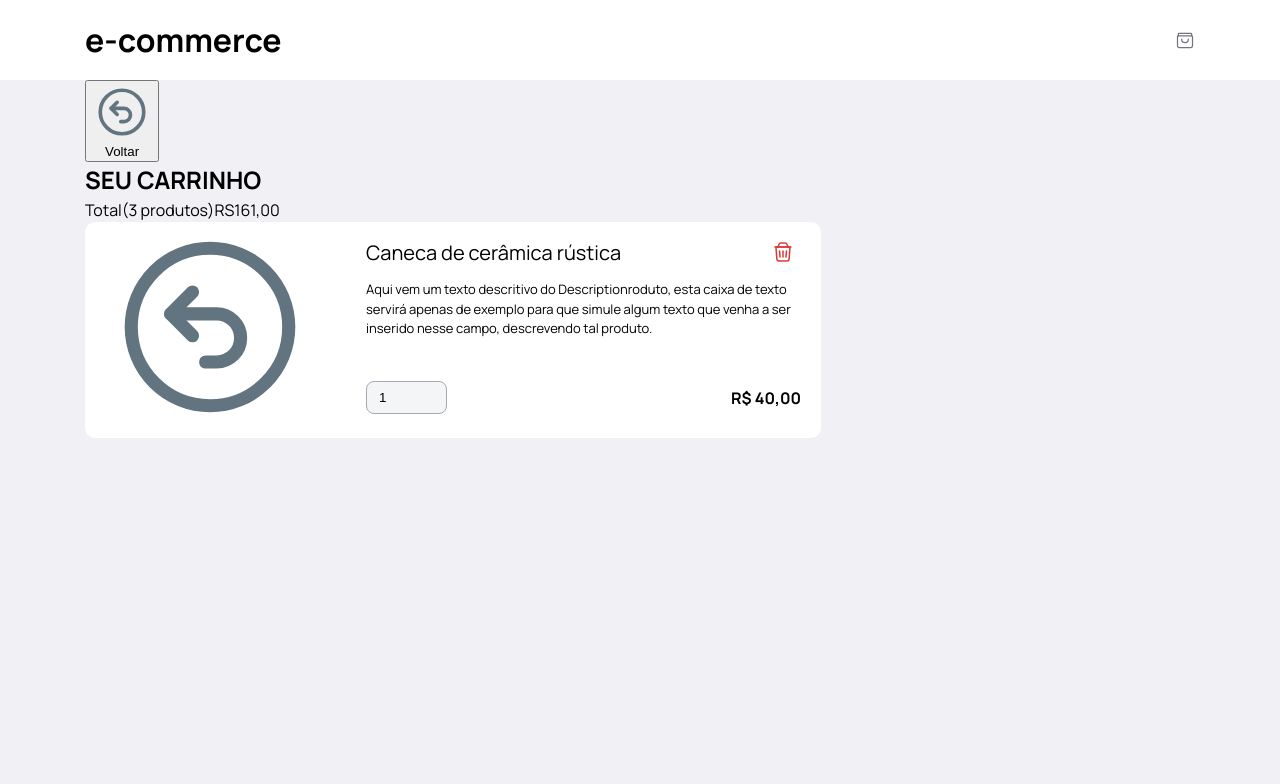
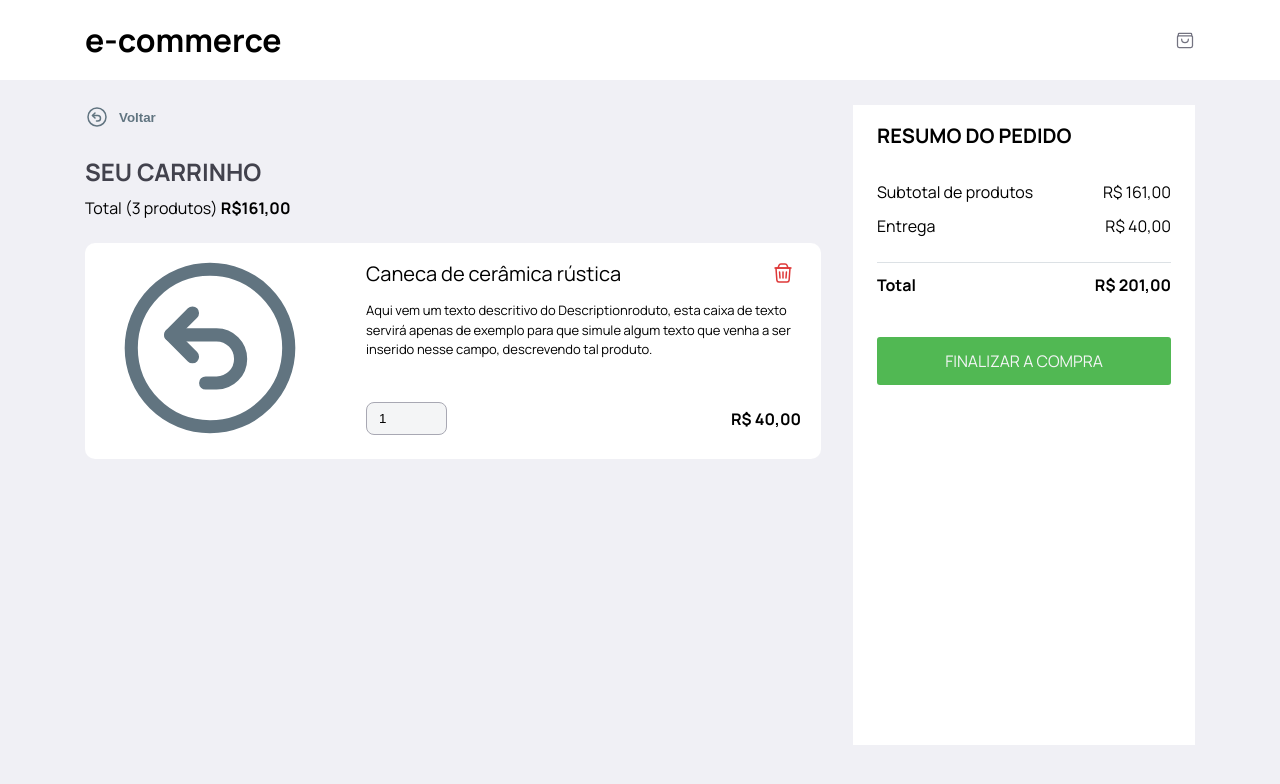
Before and after one commit to joaoghabriell1/e-commerce-app, a React (Vite) app: page /shop-bag in a window 1280 px wide. Shown: the top 784 px of the page. Built offline with nearby package versions, Linux system fonts and the light colour scheme; no server answers.

Commit message:
shop bag styling and components

```diff
--- /dev/null
+++ b/src/components/OrderSum/index.tsx
@@ -0,0 +1,80 @@
+import styled from "styled-components";
+
+const OrderSum = () => {
+  return (
+    <Aside>
+      <div>
+        <Title>resumo do pedido</Title>
+      </div>
+      <div>
+        <Wrapper>
+          <FlexContainer>
+            <span>Subtotal de produtos</span>
+            <span>R$ 161,00</span>
+          </FlexContainer>
+          <FlexContainer>
+            <span>Entrega</span>
+            <span>R$ 40,00</span>
+          </FlexContainer>
+        </Wrapper>
+        <FlexContainer>
+          <Total>Total</Total>
+          <Total>R$ 201,00</Total>
+        </FlexContainer>
+        <div>
+          <Button>finalizar a compra</Button>
+        </div>
+      </div>
+    </Aside>
+  );
+};
+
+const Aside = styled.aside`
+  padding-block: 1.6rem 2.4rem;
+  padding-inline: 2.4rem;
+  flex: 1;
+  background: var(--clr-white);
+  position: sticky;
+  top: 2.5rem;
+  height: 600px;
+`;
+
+const FlexContainer = styled.div`
+  display: flex;
+  justify-content: space-between;
+`;
+
+const Wrapper = styled.div`
+  display: grid;
+  gap: 1rem;
+  padding-bottom: 2.4rem;
+  border-bottom: 1px solid hsla(203, 15%, 88%, 1);
+  margin-bottom: 1rem;
+`;
+
+const Title = styled.h3`
+  font-size: 2rem;
+  text-transform: uppercase;
+  margin-bottom: 2.9rem;
+`;
+
+const Total = styled.span`
+  font-weight: bold;
+  margin-bottom: 4rem;
+`;
+const Button = styled.button`
+  width: 100%;
+  font: inherit;
+  text-transform: uppercase;
+  background: hsl(121, 42%, 52%);
+  border: 0;
+  border-radius: 3px;
+  color: var(--clr-gray-200);
+  padding-block: 1.2rem;
+  &:hover {
+    cursor: pointer;
+    opacity: 0.9;
+  }
+`;
+
+export default OrderSum;
--- /dev/null
+++ b/src/components/ShopBagList.tsx
@@ -0,0 +1,18 @@
+import styled from "styled-components";
+import ShopBagProduct from "./ShopBagProduct";
+
+const ShopBagList = () => {
+  return (
+    <Ul>
+      <ShopBagProduct />
+    </Ul>
+  );
+};
+
+const Ul = styled.ul`
+  display: grid;
+  gap: 1.6rem;
+  margin-block: 2.3rem;
+`;
+
+export default ShopBagList;
--- a/src/components/ShopBagProduct/index.tsx
+++ b/src/components/ShopBagProduct/index.tsx
@@ -29,7 +29,7 @@ const ShopBagProduct = () => {
   );
 };
 
-const Container = styled.div`
+const Container = styled.li`
   display: flex;
   background: var(--clr-white);
   max-width: 736px;
--- a/src/globals.css
+++ b/src/globals.css
@@ -12,6 +12,7 @@
   --clr-black-200: hsla(0, 0%, 0%, 1);
   --clr-gray-100: hsla(240, 8%, 28%, 1);
   --clr-gray-200: hsla(202, 11%, 96%, 1);
+  --clr-gray-300: hsla(240, 8%, 28%, 1);
 
   color-scheme: light dark;
 }
@@ -25,6 +26,9 @@ ul {
 a {
   text-decoration: none;
   color: inherit;
+}
+a:hover {
+  cursor: pointer;
 }
 * {
   margin: 0;
--- /dev/null
+++ b/src/pages/ShopBag/Heading.tsx
@@ -0,0 +1,27 @@
+import styled from "styled-components";
+
+const ShopBagHeading = () => {
+  return (
+    <header>
+      <div>
+        <Heading>SEU CARRINHO</Heading>
+        <div>
+          <span>Total (3 produtos) </span>
+          <CartTotal>R$161,00</CartTotal>
+        </div>
+      </div>
+    </header>
+  );
+};
+
+const Heading = styled.h2`
+  font-weight: bold;
+  color: var(--clr-gray-300);
+  margin-bottom: 0.6rem;
+`;
+
+const CartTotal = styled.span`
+  font-weight: bold;
+`;
+
+export default ShopBagHeading;
--- /dev/null
+++ b/src/pages/ShopBag/ReturnBtn.tsx
@@ -0,0 +1,31 @@
+import { Link } from "react-router-dom";
+import styled from "styled-components";
+import goback from "../../assets/goback-icon.svg";
+
+const ReturnBtn = () => {
+  return (
+    <Link to="/">
+      <ReturnButton>
+        <img src={goback} alt="go-back icon" />
+        Voltar
+      </ReturnButton>
+    </Link>
+  );
+};
+
+const ReturnButton = styled.button`
+  background: none;
+  padding: 0;
+  display: flex;
+  gap: 1rem;
+  align-items: center;
+  border: 0;
+  font-weight: bold;
+  color: hsla(203, 14%, 44%, 1);
+  margin-bottom: 2.5rem;
+  &:hover {
+    cursor: pointer;
+  }
+`;
+
+export default ReturnBtn;
--- a/src/pages/ShopBag/index.tsx
+++ b/src/pages/ShopBag/index.tsx
@@ -1,34 +1,30 @@
-import { Link } from "react-router-dom";
 import { MainContainer } from "../../globalSyles";
-import goback from "../../assets/goback-icon.svg";
-import ShopBagProduct from "../../components/ShopBagProduct";
+import styled from "styled-components";
+import OrderSum from "../../components/OrderSum";
+import ShopBagHeading from "./Heading";
+import ShopBagList from "../../components/ShopBagList";
+import ReturnBtn from "./ReturnBtn";
 
 const ShopBag = () => {
   return (
     <MainContainer>
-      <section>
-        <header>
-          <button>
-            <Link to="/">
-              <img src={goback} alt="go-back icon" />
-              Voltar
-            </Link>
-          </button>
+      <Section>
+        <div>
+          <ReturnBtn />
+          <ShopBagHeading />
           <div>
-            <h2>SEU CARRINHO</h2>
-            <div>
-              <span>Total(3 produtos)</span>
-              <span>RS161,00</span>
-            </div>
+            <ShopBagList />
           </div>
-        </header>
-        <div>
-          <ShopBagProduct />
         </div>
-      </section>
-      <aside></aside>
+        <OrderSum />
+      </Section>
     </MainContainer>
   );
 };
+const Section = styled.section`
+  display: flex;
+  gap: 3.2rem;
+  margin-top: 2.5rem;
+`;
 
 export default ShopBag;
```
